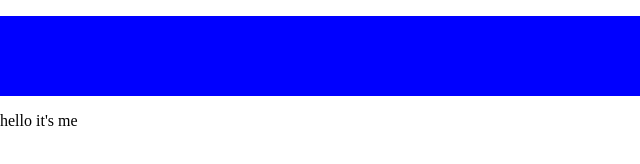
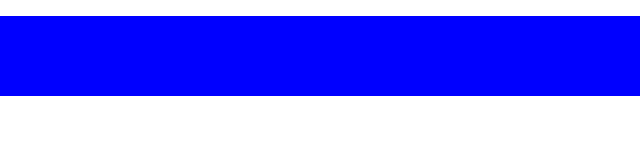
Before and after one commit to piyushsharma220699/Personal-Portfolio, a plain HTML site: page index.html in a window 1280 px wide. Shown: the full height of the page, 0-640 px from the left. Drawn offline with Linux system fonts and the light colour scheme.

Commit message:
Minor Changes

```diff
--- a/index.html
+++ b/index.html
@@ -45,7 +45,6 @@
 
         <main>
             <section id="about">
-                <p>hello it's me</p>
             </section>
             <section id="skills">
 
```
